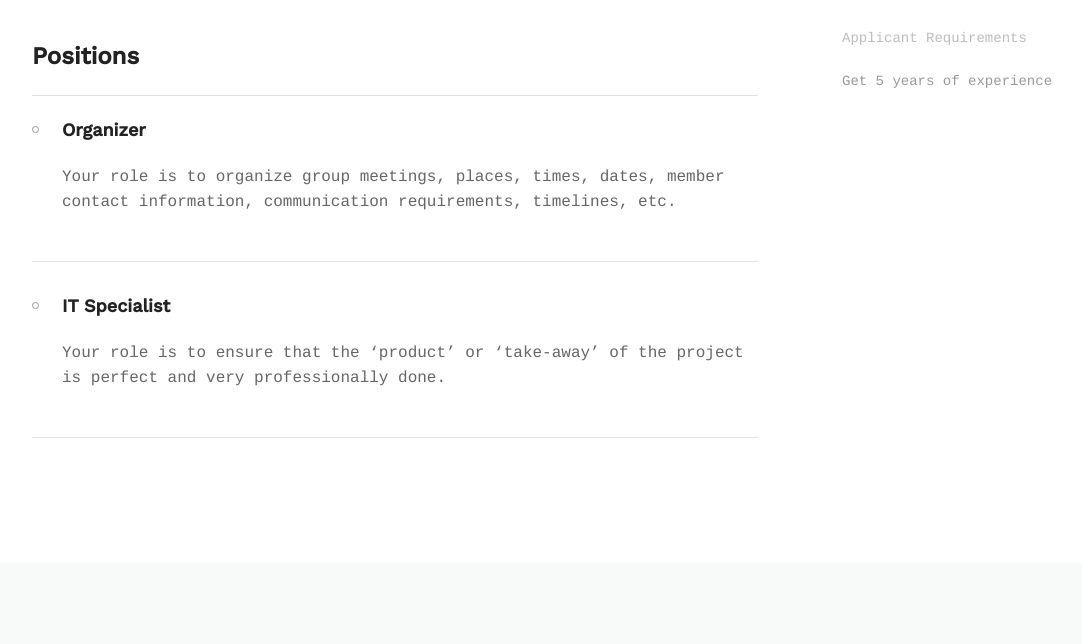
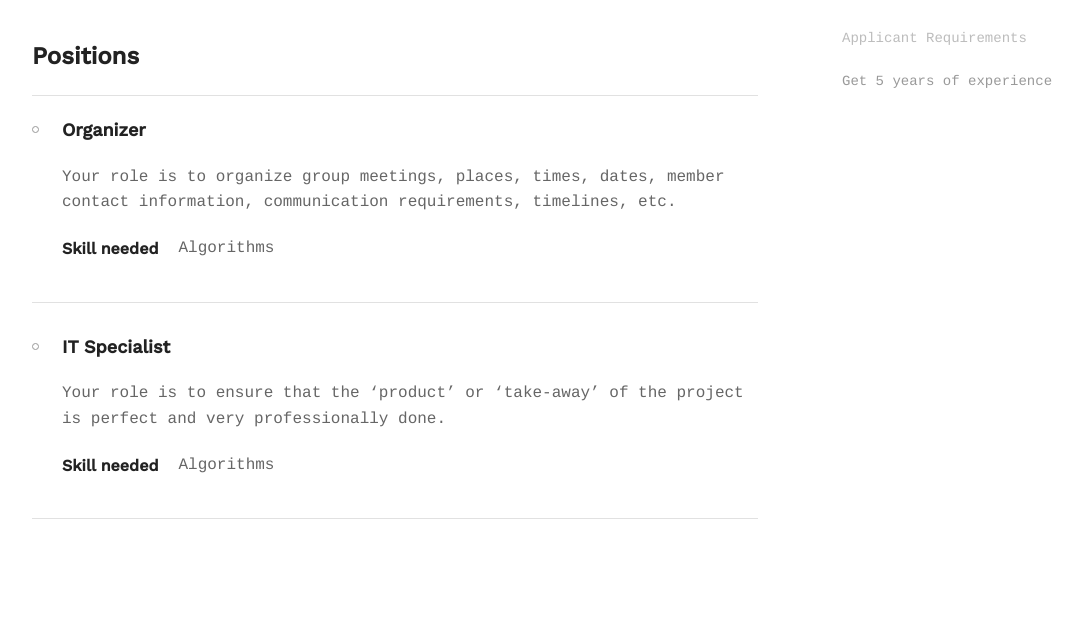
Before and after one commit to luqp/Social_Team_Builder, a Django app: page /project/5/detail/ in a window 1280 px wide. Shown: the part 467-1111 px from the top of the page, without its empty margins (83-1165 px from the left). Before the commit the page ends 905 px from the top, so only its background shows below. Run offline with Django 3.2, Linux system fonts and the light colour scheme; data comes from the database, SQL or seed files in the repository.

Commit message:
Add skill to position detail

```diff
--- a/social_team/projects/templates/projects/project.html
+++ b/social_team/projects/templates/projects/project.html
@@ -34,9 +34,13 @@
 
         <ul class="circle--group--list">
           {% for position in positions %}
-            <li>
+            <li class="position-detail">
                 <h3 id="{{ position.name }}">{{ position.name }}</h3>
-                <p>{{ position.description }}</p>
+                <p class="description">{{ position.description }}</p>
+                <div class="skill-position">
+                  <h4>Skill needed</h4>
+                  <p>{{ position.skill }}</p>
+                </div>
                 {% if user.is_authenticated %}
                 {% if is_admin %}
                     {% for application in position.applications.all %}
```
Lines whose indentation alone changed are shown as unchanged.
